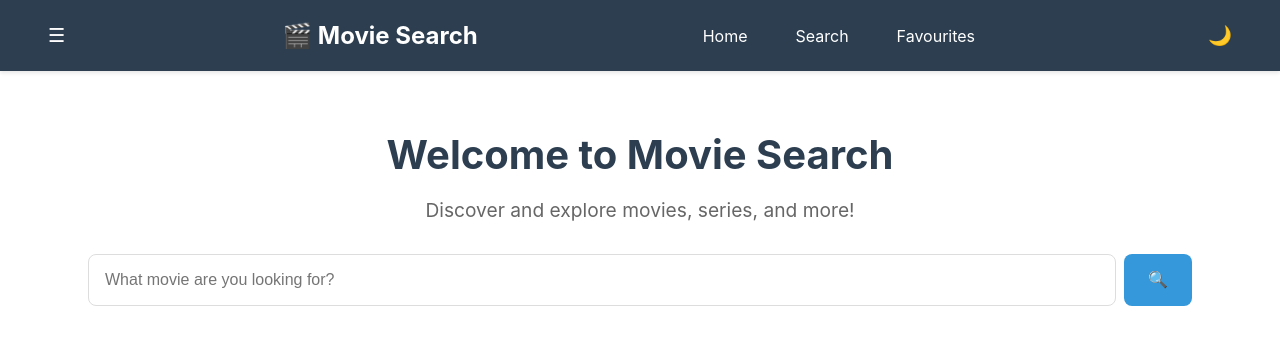
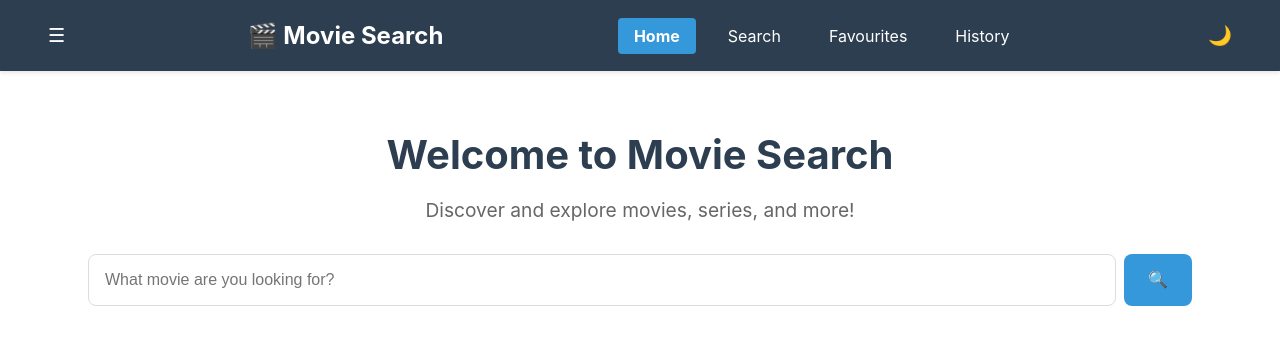
Before and after one commit to DevKingKev/java-spring-reactjs-bootcamp, a React (Create React App) app in the folder frontend/: page / in a window 1280 px wide. Shown: the top 344 px of the page. Built offline with nearby package versions, Linux system fonts and the light colour scheme.

Commit message:
Now highlighting current page.
Searching from the history page also triggers a reordering of the history now.

```diff
--- a/frontend/src/App.scss
+++ b/frontend/src/App.scss
@@ -119,6 +119,16 @@ $transition: all 0.3s ease;
       &:hover {
         background-color: rgba(255, 255, 255, 0.1);
       }
+
+      &.active {
+        background-color: $primary-color;
+        color: $text-light;
+        font-weight: bold;
+
+        &:hover {
+          background-color: color.adjust($primary-color, $lightness: -5%);
+        }
+      }
     }
   }
 
@@ -156,6 +166,16 @@ $transition: all 0.3s ease;
 
       &:hover {
         background-color: rgba(255, 255, 255, 0.1);
+      }
+
+      &.active {
+        background-color: $primary-color;
+        color: $text-light;
+        font-weight: bold;
+
+        &:hover {
+          background-color: color.adjust($primary-color, $lightness: -5%);
+        }
       }
     }
   }
--- a/frontend/src/components/Layout/Layout.tsx
+++ b/frontend/src/components/Layout/Layout.tsx
@@ -1,5 +1,5 @@
 import React from "react";
-import { Outlet, Link } from "react-router-dom";
+import { Outlet, Link, NavLink } from "react-router-dom";
 import { useAppSelector, useAppDispatch } from "../../hooks/redux";
 import { toggleTheme, toggleSidebar } from "../../store/slices/uiSlice";
 
@@ -20,9 +20,10 @@ const Layout: React.FC = () => {
             🎬 Movie Search
           </Link>
           <nav className="nav">
-            <Link to="/">Home</Link>
-            <Link to="/search">Search</Link>
-            <Link to="/favourites">Favourites</Link>
+            <NavLink to="/">Home</NavLink>
+            <NavLink to="/search">Search</NavLink>
+            <NavLink to="/favourites">Favourites</NavLink>
+            <NavLink to="/history">History</NavLink>
           </nav>
           <button
             className="theme-toggle"
@@ -36,10 +37,10 @@ const Layout: React.FC = () => {
         {sidebarOpen && (
           <aside className="sidebar">
             <nav className="sidebar-nav">
-              <Link to="/">🏠 Home</Link>
-              <Link to="/search">🔍 Search</Link>
-              <Link to="/favourites">❤️ Favorites</Link>
-              <Link to="/history">📋 History</Link>
+              <NavLink to="/">🏠 Home</NavLink>
+              <NavLink to="/search">🔍 Search</NavLink>
+              <NavLink to="/favourites">❤️ Favorites</NavLink>
+              <NavLink to="/history">📋 History</NavLink>
             </nav>
           </aside>
         )}
--- a/frontend/src/pages/History.tsx
+++ b/frontend/src/pages/History.tsx
@@ -1,13 +1,19 @@
 import React from "react";
 import { Link } from "react-router-dom";
 import { useAppSelector, useAppDispatch } from "../hooks/redux";
-import { setSearchQuery, searchMovies } from "../store/slices/movieSlice";
+import {
+  setSearchQuery,
+  searchMovies,
+  addToSearchHistory,
+} from "../store/slices/movieSlice";
 
 const History: React.FC = () => {
   const dispatch = useAppDispatch();
   const { searchHistory } = useAppSelector((state) => state.movies);
 
   const handleSearchHistoryClick = (query: string) => {
+    // Add to search history to trigger reordering (move to front)
+    dispatch(addToSearchHistory(query));
     dispatch(setSearchQuery(query));
     dispatch(searchMovies(query));
   };
```
